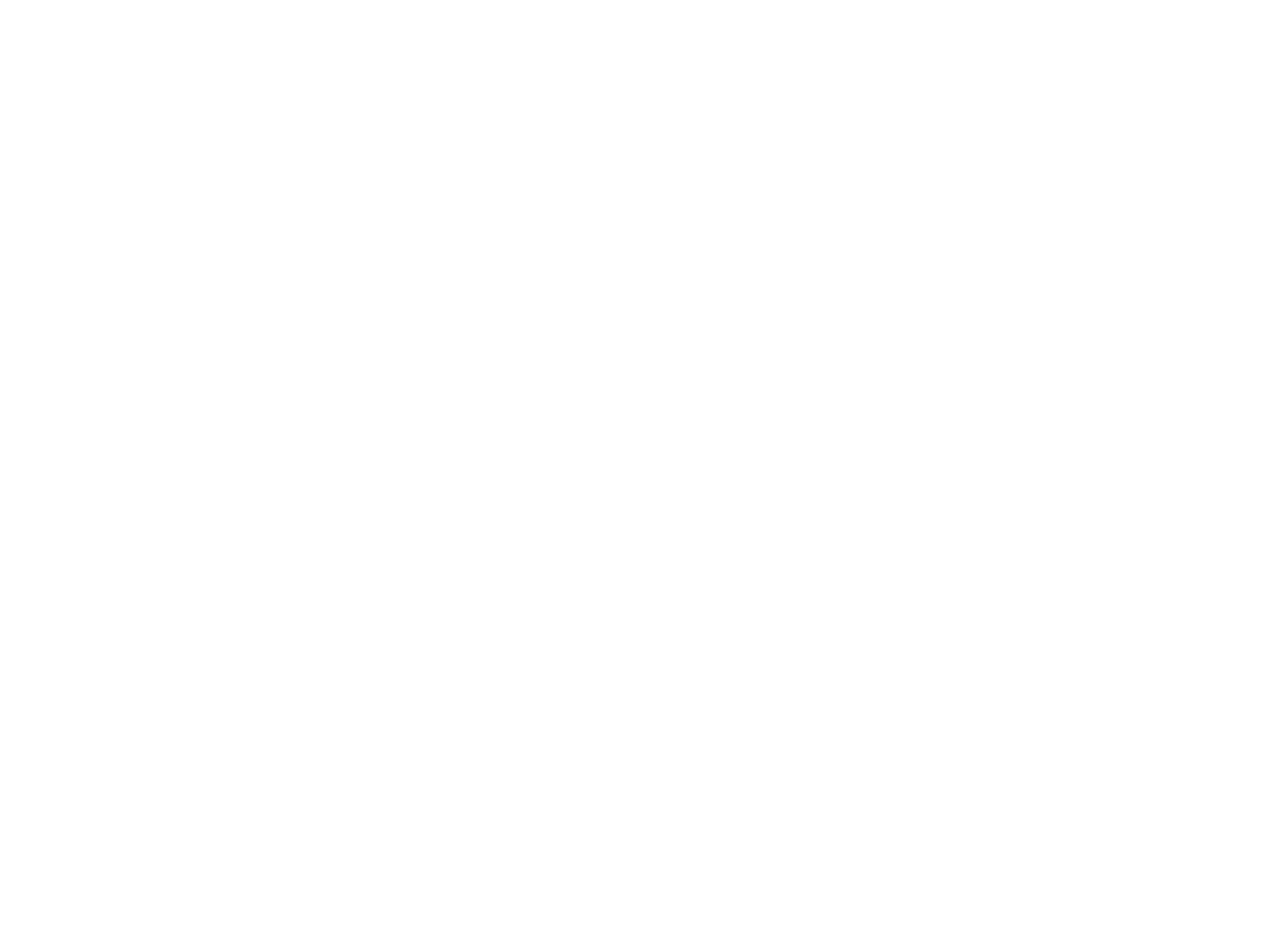
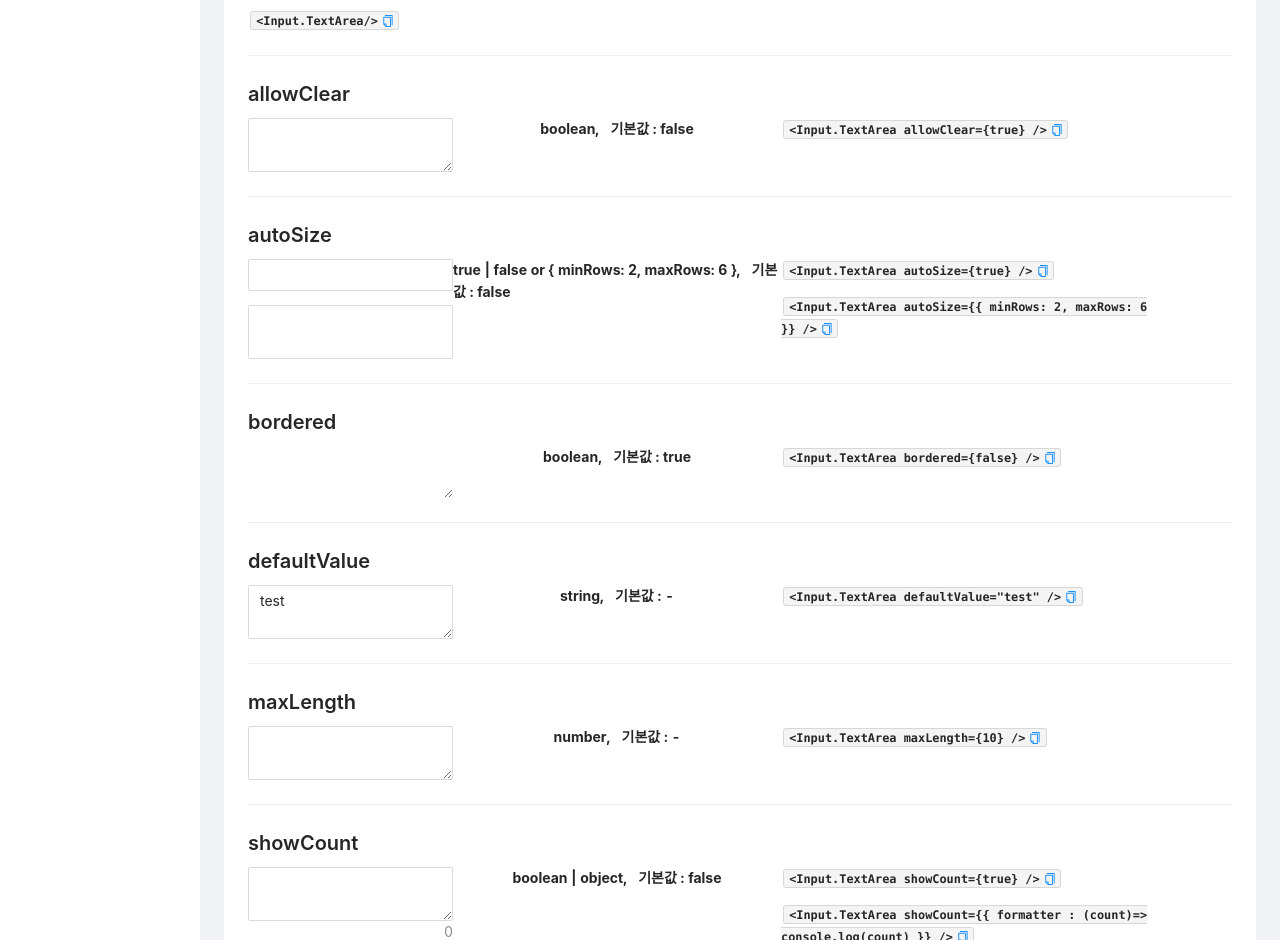
Before and after one commit to kdg1986/react-app-main, a React app: page /sample/input in a window 1280 px wide. Shown: the part 1860-2800 px from the top of the page. Before the commit the page ends 1794 px from the top, so only its background shows below. Built offline with nearby package versions, Linux system fonts and the light colour scheme.

Commit message:
input sample

```diff
--- a/src/pages/sample/Input.js
+++ b/src/pages/sample/Input.js
@@ -1,6 +1,6 @@
-import { Button,Input,Row, Col, Divider, PageHeader, Typography  } from 'antd';
+import { Select,Button,Input,Row, Col, Divider, PageHeader, Typography  } from 'antd';
 import { SearchOutlined,DownloadOutlined } from '@ant-design/icons';
-import { v4 as uuidv4 } from 'uuid';
+import {keygen} from '@/util';
 
 const Typo = props => <Typography.Text
                       code={props.codeStyle === false ? false : true} strong="true"
@@ -33,7 +33,7 @@
             <PageHeader
                 className="site-page-header"
                 onBack={() => history.back()}
-                title={["Input",<Button key={uuidv4()} type="link" href="https://ant.design/components/input/#Input" target="_blank">API</Button>]}
+                title={["Input",<Button key={keygen()} type="link" href="https://ant.design/components/input/#Input" target="_blank">API</Button>]}
             />
 
             <Typo>{"import { Input } from 'antd';"}</Typo><br/>
@@ -88,7 +88,7 @@
             demo={<>
                 <Input defaultValue="test" />
             </>}
-            description="String, &nbsp; 기본값 : -"
+            description="string, &nbsp; 기본값 : -"
             code={<>
                 <Typo>{'<Input defaultValue="test" />'}</Typo>
             </>} />
@@ -174,11 +174,151 @@
                 <Typo>{'<Input onPressEnter={()=>alert("onPressEnter")} />'}</Typo>
             </>} />
 
+            <Divider/>
+            <PageHeader
+                className="site-page-header"
+                onBack={() => history.back()}
+                title={["TextArea",<Button key={keygen()} type="link" href="https://ant.design/components/input/#Input.TextArea" target="_blank">API</Button>]}
+            />
 
+            <Typo>{"<Input.TextArea/>"}</Typo><br/>
 
+            <Addrow
+            title="allowClear"
+            divider={true}
+            demo={<>
+                <Input.TextArea allowClear={true} />
+            </>}
+            description="boolean, &nbsp; 기본값 : false"
+            code={<>
+                <Typo>{'<Input.TextArea allowClear={true} />'}</Typo>
+            </>} />
 
+            <Addrow
+            title="autoSize"
+            divider={true}
+            demo={<>
+                <Input.TextArea autoSize={true} /><p/>
+                <Input.TextArea autoSize={{ minRows: 2, maxRows: 6 }} />
+            </>}
+            description="true | false or { minRows: 2, maxRows: 6 }, &nbsp; 기본값 : false"
+            code={<>
+                <Typo>{'<Input.TextArea autoSize={true} />'}</Typo><p/>
+                <Typo>{'<Input.TextArea autoSize={{ minRows: 2, maxRows: 6 }} />'}</Typo>
+            </>} />
 
+            <Addrow
+            title="bordered"
+            divider={true}
+            demo={<>
+                <Input.TextArea bordered={false} />
+            </>}
+            description="boolean, &nbsp; 기본값 : true"
+            code={<>
+                <Typo>{'<Input.TextArea bordered={false} />'}</Typo>
+            </>} />
 
+            <Addrow
+            title="defaultValue"
+            divider={true}
+            demo={<>
+                <Input.TextArea defaultValue="test" />
+            </>}
+            description="string, &nbsp; 기본값 : -"
+            code={<>
+                <Typo>{'<Input.TextArea defaultValue="test" />'}</Typo>
+            </>} />
+
+            <Addrow
+            title="maxLength"
+            divider={true}
+            demo={<>
+                <Input.TextArea maxLength={10} />
+            </>}
+            description="number, &nbsp; 기본값 : -"
+            code={<>
+                <Typo>{'<Input.TextArea maxLength={10} />'}</Typo>
+            </>} />
+
+            <Addrow
+            title="showCount"
+            divider={true}
+            demo={<>
+                <Input.TextArea showCount={true} /><p/>
+                <Input.TextArea showCount={{ formatter : (count)=> console.log(count) }} />
+            </>}
+            description="boolean | object, &nbsp; 기본값 : false"
+            code={<>
+                <Typo>{'<Input.TextArea showCount={true} />'}</Typo><p/>
+                <Typo>{'<Input.TextArea showCount={{ formatter : (count)=> console.log(count) }} />'}</Typo>
+            </>} />
+
+            <Addrow
+            title="onPressEnter"
+            divider={true}
+            demo={<>
+                <Input.TextArea onPressEnter={(obj)=> console.log(obj)} />
+            </>}
+            description="function, &nbsp; 기본값 : -"
+            code={<>
+                <Typo>{'<Input.TextArea onPressEnter={(obj)=> console.log(obj)} />'}</Typo>
+
+            </>} />
+
+            <Addrow
+            title="onResize"
+            divider={true}
+            demo={<>
+                <Input.TextArea onResize={(obj)=> console.log(obj)} />
+            </>}
+            description="function, &nbsp; 기본값 : -"
+            code={<>
+                <Typo>{'<Input.TextArea onResize={(obj)=> console.log(obj)} />'}</Typo>
+            </>} />
+
+            <Divider/>
+            <PageHeader
+                className="site-page-header"
+                onBack={() => history.back()}
+                title={["Search",<Button key={keygen()} type="link" href="https://ant.design/components/input/#Input.Search" target="_blank">API</Button>]}
+            />
+
+            <Typo>{"<Input.Search/>"}</Typo><br/>
+
+            <Addrow
+            title="enterButton"
+            divider={true}
+            demo={<>
+                <Input.Search enterButton={true}/><p/>
+                <Input.Search enterButton={<h1>Search</h1>}/>
+            </>}
+            description="boolean | ReactNode, &nbsp; 기본값 : false"
+            code={<>
+                <Typo>{'<Input.Search enterButton={true}/>'}</Typo><p/>
+                <Typo>{'<Input.Search enterButton={<h1>Search</h1>}/>'}</Typo>
+            </>} />
+
+            <Addrow
+            title="loading"
+            divider={true}
+            demo={<>
+                <Input.Search loading={true}/>
+            </>}
+            description="boolean, &nbsp; 기본값 : false"
+            code={<>
+                <Typo>{'<Input.Search loading={true}/>'}</Typo>
+            </>} />
+
+            <Addrow
+            title="onSearch"
+            divider={true}
+            demo={<>
+                <Input.Search onSearch={()=>alert("search")}/>
+            </>}
+            description="boolean, &nbsp; 기본값 : false"
+            code={<>
+                <Typo>{'<Input.Search onSearch={()=>alert("search")}/>'}</Typo>
+            </>} />
 
         </>
     )
--- /dev/null
+++ b/src/util/index.js
@@ -0,0 +1,3 @@
+import { v4 as uuidv4 } from 'uuid';
+
+export function keygen() { return uuidv4() }
```
